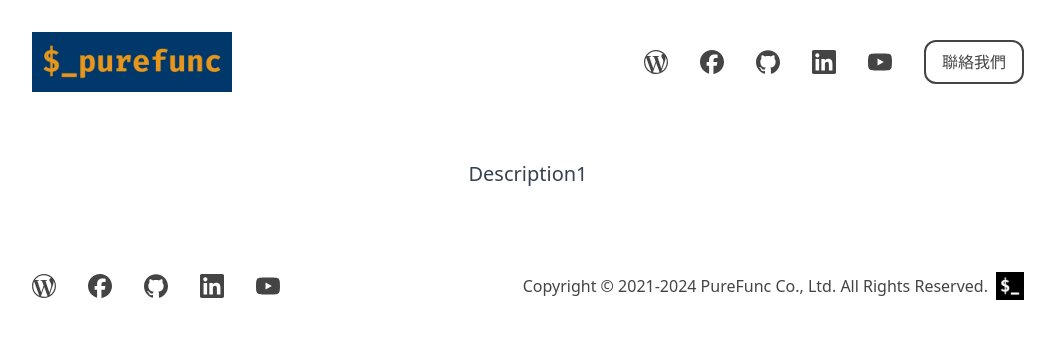
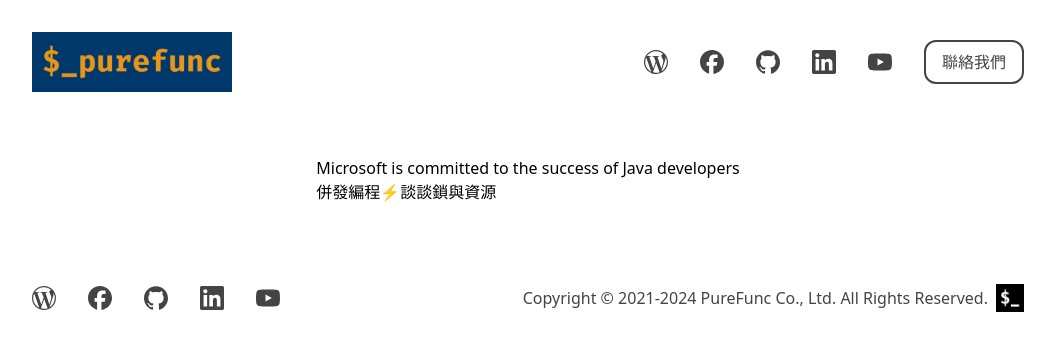
Before and after one commit to PureFuncInc/purefunc-net, a React (Create React App) app: page /#/blog in a window 1280 px wide. Shown: the top 350 px of the page, without its empty margins (112-1167 px from the left). Built offline with nearby package versions, Linux system fonts and the light colour scheme; what tailwindcss-animated would draw is missing.

Commit message:
:art: Add blog index page and article list
Updated blog.tsx to display an index of articles if no specific article ID is given. New articles component has been created to store a list of articles, and the synchronization script has been adjusted to generate this articles list from GitHub issues.

```diff
--- /dev/null
+++ b/src/components/articles.ts
@@ -0,0 +1,15 @@
+export interface Article {
+    number: number
+    title: string
+}
+
+export const Articles: Article[] = [
+    {
+        number: 2,
+        title: 'Microsoft is committed to the success of Java developers',
+    },
+    {
+        number: 1,
+        title: '併發編程⚡談談鎖與資源',
+    },
+]
--- a/src/pages/blog.tsx
+++ b/src/pages/blog.tsx
@@ -2,21 +2,42 @@ import React, { useEffect, useState } from 'react'
 import Markdown from 'react-markdown'
 import HeaderBlock from '../components/header-block'
 import FooterBlock from '../components/footer-block'
-import { useParams } from 'react-router-dom'
+import { Link, useParams } from 'react-router-dom'
+import { Article, Articles } from '../components/articles'
 
 export default function Blog() {
   const [content, setContent] = useState('');
   const { id } = useParams()
-  const articleId = id ? id : '1'
+  const articleId: string = id ? id : '1'
+  const blogIndexPage: boolean = id ? false : true
 
   useEffect(() => {
     fetch(`/articles/${articleId}.md`)
       .then(res => res.text())
-      .then(md => {
-        setContent(md)
-      })
+      .then(md => setContent(md))
   })
 
+  if (blogIndexPage) {
+    return (
+      <div className={`flex w-full flex-col gap-16`}>
+        <HeaderBlock theme={`light`} />
+        <article className={`mx-auto flex flex-col`}>
+          {
+            Articles.map((article: Article, _) => {
+              return (
+                <Link
+                  key={`article${article.number}`}
+                  to={`/blog/${article.number}`}>
+                  {article.title}
+                </Link>
+              )
+            })
+          }
+        </article>
+        <FooterBlock theme={`light`} />
+      </div>
+    )
+  } else {
     return (
       <div className={`flex w-full flex-col gap-16`}>
         <HeaderBlock theme={`light`} />
@@ -27,3 +48,4 @@ export default function Blog() {
       </div>
     )
   }
+}
```
Also changed, not shown: .run/sync-issues.js. Lines whose indentation alone changed are shown as unchanged.
